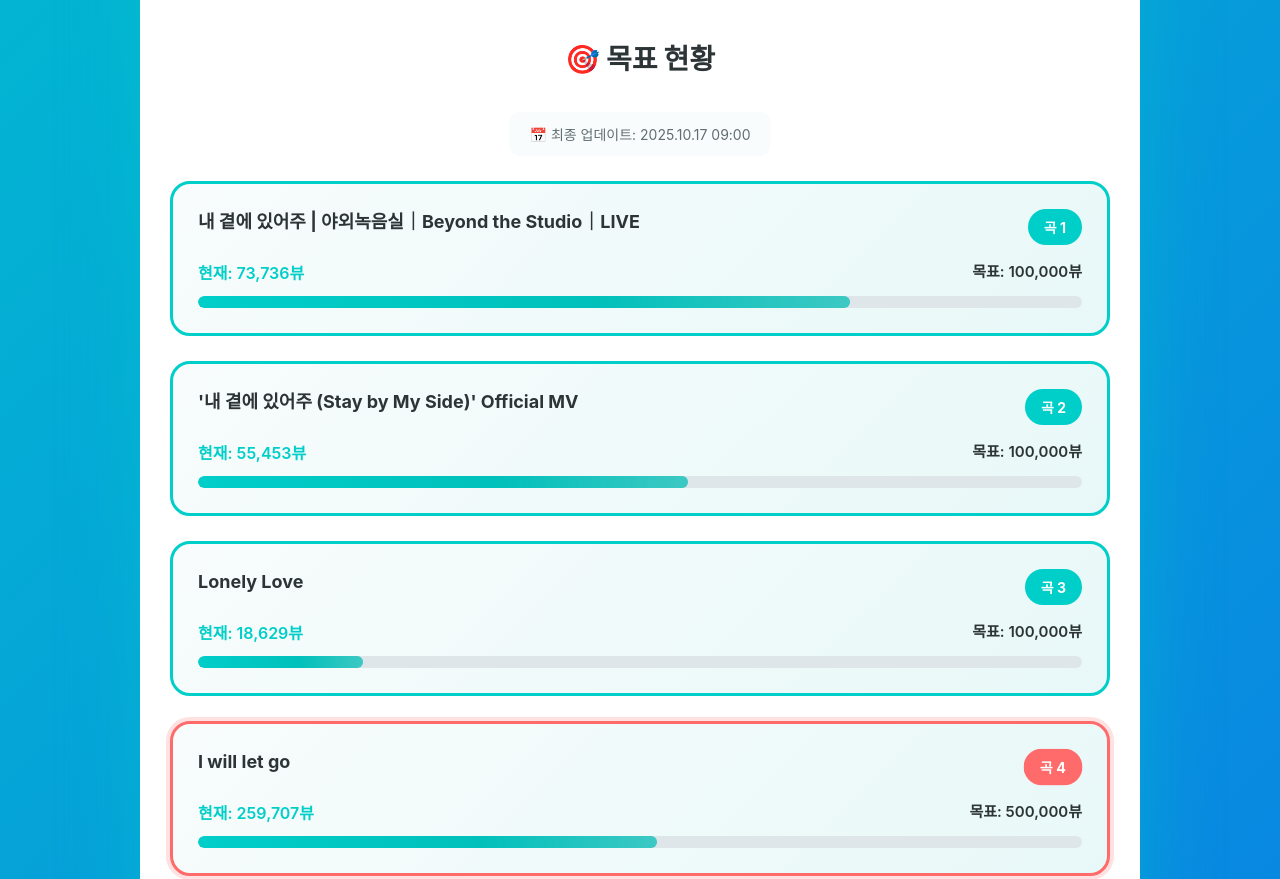
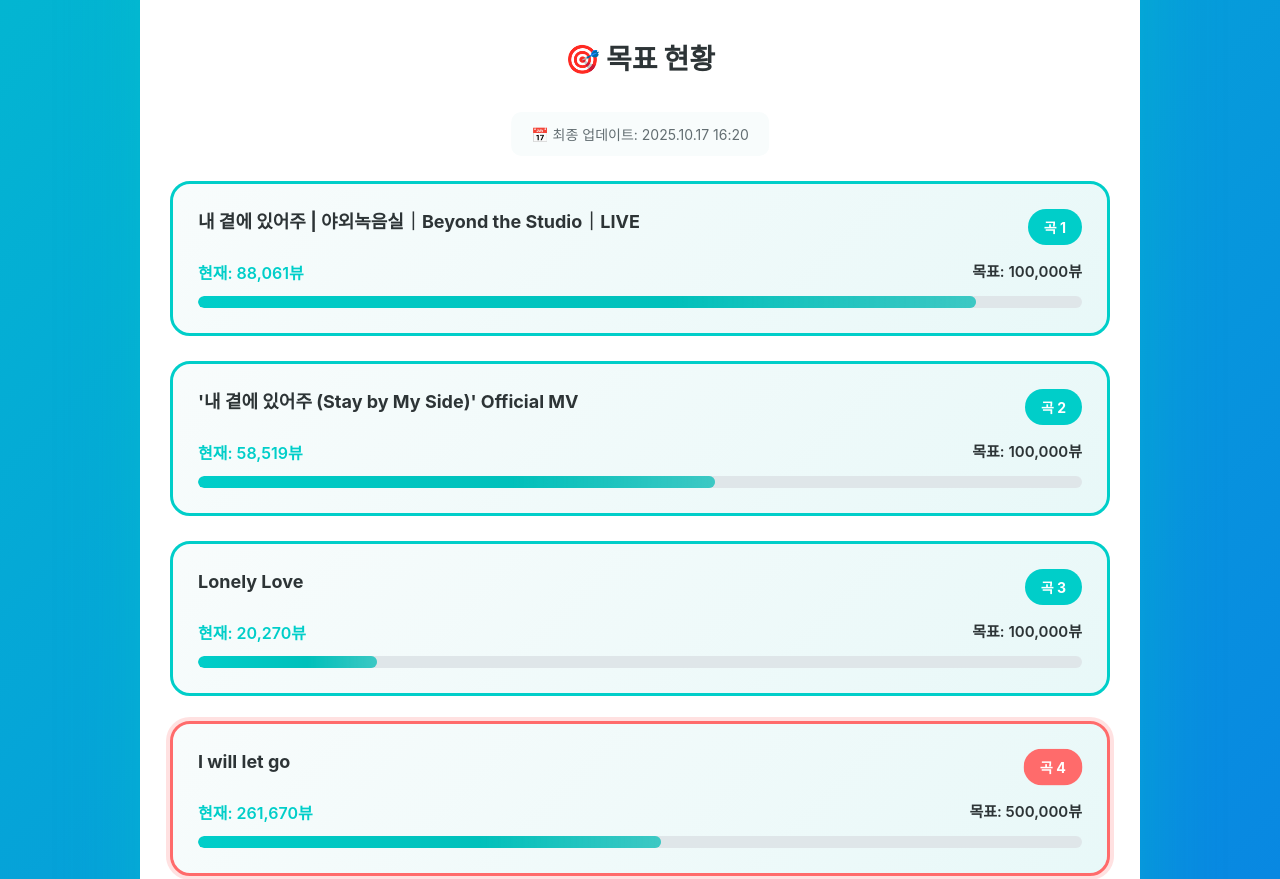
Before and after one commit to minhomint/Stay-by-My-Side, a plain HTML site: page index.html in a window 1280 px wide. Shown: the part 1173-2052 px from the top of the page. Drawn offline with Linux system fonts and the light colour scheme.

Commit message:
Update index.html

```diff
--- a/index.html
+++ b/index.html
@@ -400,12 +400,12 @@
         // ========================================
         // 📊 여기만 수정하면 진행률 업데이트!
         // ========================================
-        let 업데이트시간 = "2025.10.17 09:00";  // 업데이트 시간
+        let 업데이트시간 = "2025.10.17 16:20";  // 업데이트 시간
 
-        let 현재조회수1 = 73736;      // 곡1: 내 곁에 있어주 (야외녹음실)
-        let 현재조회수2 = 55453;      // 곡2: 내 곁에 있어주 (Official MV)
-        let 현재조회수3 = 18629;      // 곡3: Lonely Love
-        let 현재조회수4 = 259707;     // 곡4: I will let go
+        let 현재조회수1 = 88061;      // 곡1: 내 곁에 있어주 (야외녹음실)
+        let 현재조회수2 = 58519;      // 곡2: 내 곁에 있어주 (Official MV)
+        let 현재조회수3 = 20270;      // 곡3: Lonely Love
+        let 현재조회수4 = 261670;     // 곡4: I will let go
         // ========================================
 
         // 총공 영상 정보 (곡별 차등 시간 설정)
```
